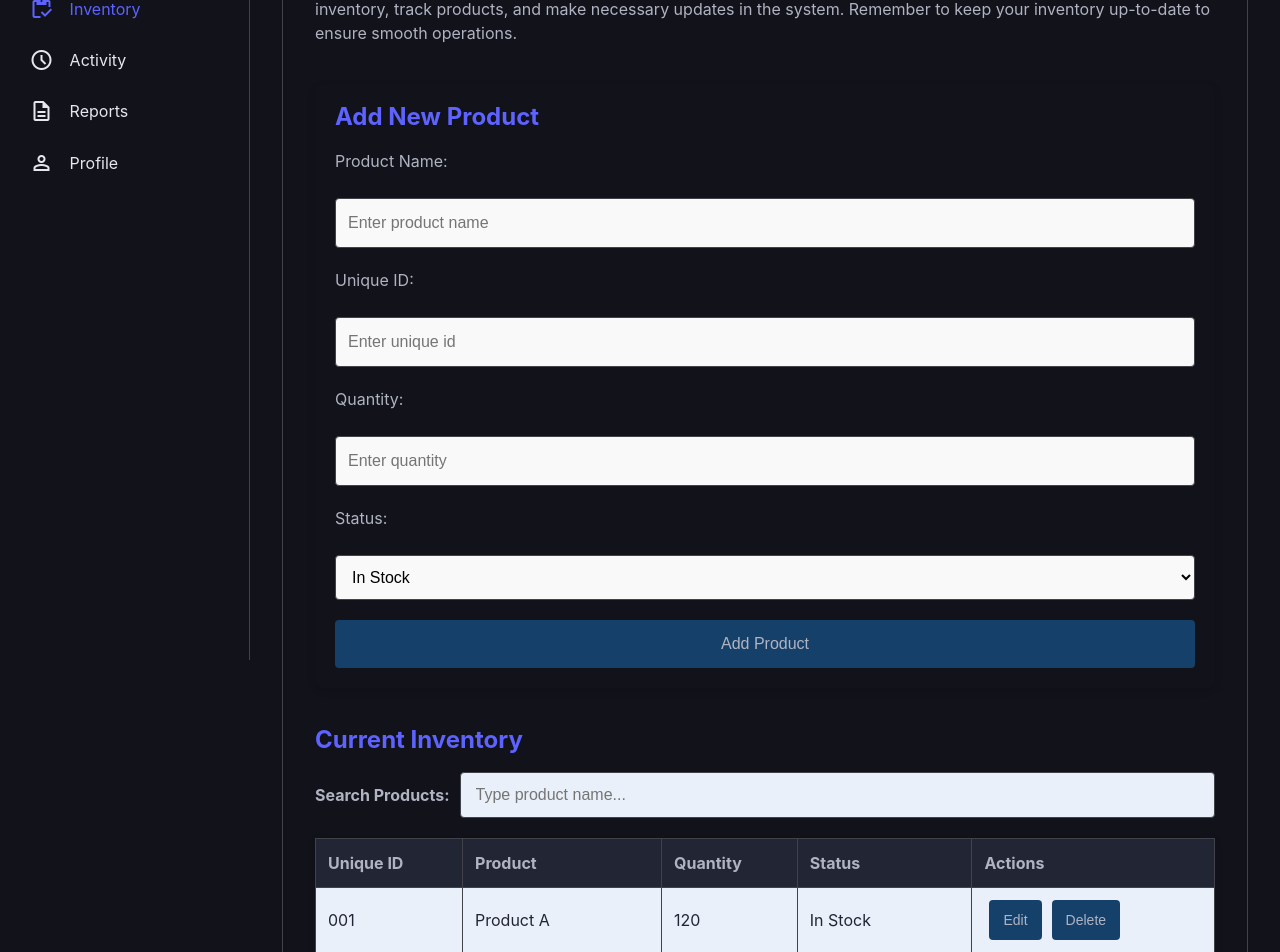
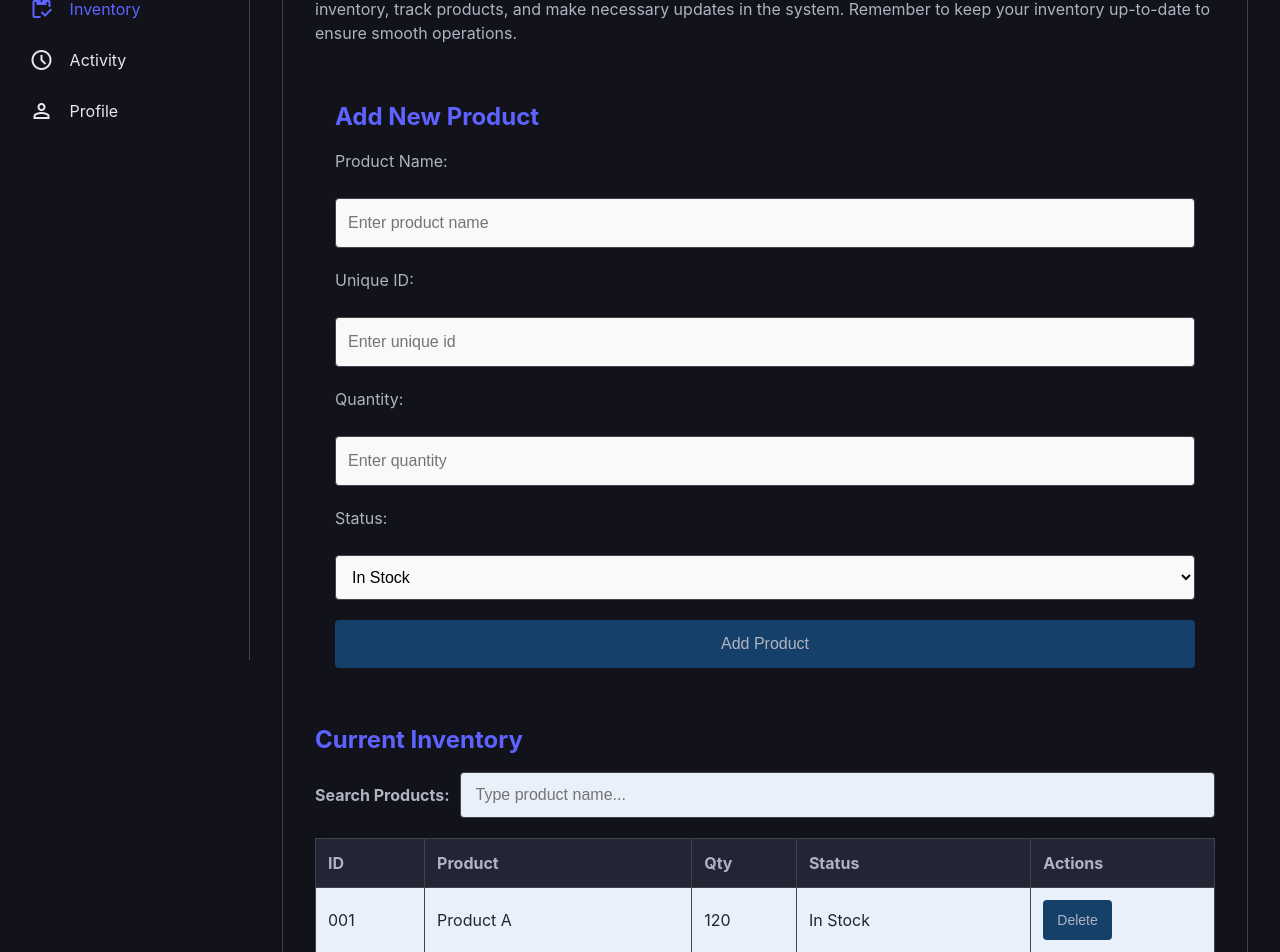
Before and after one commit to darren2581/inventory-management-system, a React (Create React App) app: page /inventory in a window 1280 px wide. Shown: the part 140-1092 px from the top of the page. Built offline with nearby package versions, Linux system fonts and the light colour scheme.

Commit message:
Reponsive layout for mobile

```diff
--- a/src/App.js
+++ b/src/App.js
@@ -2,7 +2,6 @@ import React from 'react';
 import { BrowserRouter as Router, Routes, Route } from 'react-router-dom';
 import Dashboard from './pages/Dashboard';
 import Profile from './pages/Profile';
-import Reports from './pages/Reports';
 import Inventory from './pages/Inventory';
 import Activity from './pages/Activity';
 
@@ -13,10 +12,9 @@ function App() {
         <Routes>
           {/* Define routes for each component */}
           <Route path="/" element={<Dashboard />} />
-          <Route path="/profile" element={<Profile />} />
-          <Route path="/reports" element={<Reports />} />
           <Route path="/inventory" element={<Inventory />} />
           <Route path="/activity" element={<Activity />} />
+          <Route path="/profile" element={<Profile />} />
         </Routes>
       </div>
     </Router>
--- a/src/pages/Activity.js
+++ b/src/pages/Activity.js
@@ -50,12 +50,6 @@ const Activity = () => {
             </Link>
           </li>
           <li>
-            <Link to="/reports">
-              <span className="material-symbols-outlined">description</span>
-              <span>Reports</span>
-            </Link>
-          </li>
-          <li>
             <Link to="/profile">
               <span className="material-symbols-outlined">person</span>
               <span>Profile</span>
@@ -101,9 +95,9 @@ const Activity = () => {
               <table>
                 <thead>
                   <tr>
-                    <th>Unique ID</th>
-                    <th>Product Name</th>
-                    <th>Quantity</th>
+                    <th>ID</th>
+                    <th>Product</th>
+                    <th>Qty</th>
                     <th>Status</th>
                   </tr>
                 </thead>
--- a/src/pages/Dashboard.js
+++ b/src/pages/Dashboard.js
@@ -49,12 +49,6 @@ const Dashboard = () => {
             <Link to="/activity">
               <span className="material-symbols-outlined">schedule</span>
               <span>Activity</span>
-            </Link>
-          </li>
-          <li>
-            <Link to="/reports">
-              <span className="material-symbols-outlined">description</span>
-              <span>Reports</span>
             </Link>
           </li>
           <li>
--- a/src/pages/Inventory.js
+++ b/src/pages/Inventory.js
@@ -59,12 +59,6 @@ const Inventory = () => {
             </Link>
           </li>
           <li>
-            <Link to="/reports">
-              <span className="material-symbols-outlined">description</span>
-              <span>Reports</span>
-            </Link>
-          </li>
-          <li>
             <Link to="/profile">
               <span className="material-symbols-outlined">person</span>
               <span>Profile</span>
@@ -76,7 +70,7 @@ const Inventory = () => {
         <div className="container-inventory">
           <h2 className="h2-Inventory">Inventory</h2>
           <p className="p-Inventory">
-            Theis Inventory section allows you to view, manage, and update your product stock levels.
+            The Inventory section allows you to view, manage, and update your product stock levels.
             You can monitor your inventory, track products, and make necessary updates in the system.
             Remember to keep your inventory up-to-date to ensure smooth operations.
           </p>
@@ -120,9 +114,9 @@ const Inventory = () => {
             <table>
               <thead>
                 <tr>
-                  <th>Unique ID</th>
+                  <th>ID</th>
                   <th>Product</th>
-                  <th>Quantity</th>
+                  <th>Qty</th>
                   <th>Status</th>
                   <th>Actions</th>
                 </tr>
@@ -135,7 +129,6 @@ const Inventory = () => {
                     <td>{product.quantity}</td>
                     <td>{product.status}</td>
                     <td>
-                      <button className="btn">Edit</button>
                       <button className="btn">Delete</button>
                     </td>
                   </tr>
--- a/src/pages/Profile.js
+++ b/src/pages/Profile.js
@@ -42,12 +42,6 @@ const Profile = () => {
               <span>Activity</span>
             </Link>
           </li>
-          <li>
-            <Link to="/reports">
-              <span className="material-symbols-outlined">description</span>
-              <span>Reports</span>
-            </Link>
-          </li>
           <li className="active">
             <Link to="/profile">
               <span className="material-symbols-outlined">person</span>
--- a/src/pages/Reports.js
+++ /dev/null
@@ -1,86 +0,0 @@
-import { React, useState } from 'react';
-import '../styles/Sidebar.css';
-import '../styles/Reports.css';
-import { Link } from 'react-router-dom';
-
-const Reports = () => {
-  const [isSidebarCollapsed, setSidebarCollapsed] = useState(false);
-
-  const toggleSidebar = () => {
-    setSidebarCollapsed(!isSidebarCollapsed);
-  };
-
-  return (
-    <div className={`App ${isSidebarCollapsed ? 'collapsed' : ''}`}>
-      <nav id="sidebar">
-        <ul>
-          <li className="first-child">
-            <span className="logo">Management</span>
-            <button onClick={toggleSidebar} id="toggle-btn">
-              <span className="material-symbols-outlined">
-                {isSidebarCollapsed
-                  ? 'keyboard_double_arrow_right'
-                  : 'keyboard_double_arrow_left'}
-              </span>
-            </button>
-          </li>
-          <li>
-            <Link to="/">
-              <span className="material-symbols-outlined">dashboard</span>
-              <span>Dashboard</span>
-            </Link>
-          </li>
-          <li>
-            <Link to="/inventory">
-              <span className="material-symbols-outlined">inventory</span>
-              <span>Inventory</span>
-            </Link>
-          </li>
-          <li>
-            <Link to="/activity">
-              <span className="material-symbols-outlined">schedule</span>
-              <span>Activity</span>
-            </Link>
-          </li>
-          <li className="active">
-            <Link to="/reports">
-              <span className="material-symbols-outlined">description</span>
-              <span>Reports</span>
-            </Link>
-          </li>
-          <li>
-            <Link to="/profile">
-              <span className="material-symbols-outlined">person</span>
-              <span>Profile</span>
-            </Link>
-          </li>
-        </ul>
-      </nav>
-      <main>
-        <div className="container">
-          <h2>Reports</h2>
-          <p>
-            The Reports section allows you to view various reports about your system's activity.
-            You can generate, view, and export reports for inventory, stocks, sales, and more.
-            Keep track of your business's performance through detailed and insightful reports.
-          </p>
-
-          {/* Example report section */}
-          <section className="report-section">
-            <h3>Monthly Sales Report</h3>
-            <p>This report provides an overview of the sales activities for the month. It includes total sales, product performance, and more.</p>
-            <button className="btn">Generate Report</button>
-          </section>
-
-          <section className="report-section">
-            <h3>Inventory Status Report</h3>
-            <p>This report shows the current status of your inventory, highlighting items in stock, low stock, and out of stock.</p>
-            <button className="btn">Generate Report</button>
-          </section>
-        </div>
-      </main>
-    </div>
-  );
-}
-
-export default Reports;
--- a/src/styles/Activity.css
+++ b/src/styles/Activity.css
@@ -137,3 +137,11 @@
 .inventory-list tr:hover {
     background-color: var(--div-hover-clr);
 }
+
+@media (max-width: 500px) {
+    .container-activity {
+        padding: 0;
+        border-radius: 10px;
+        border: none;
+    }
+}
--- a/src/styles/Dashboard.css
+++ b/src/styles/Dashboard.css
@@ -36,7 +36,8 @@
 }
 
 .stat-card {
-    background-color: var(--hover-clr); /* Slight contrast for stat cards */
+  background-color: var(--hover-clr);
+  /* Slight contrast for stat cards */
   color: var(--text-clr);
   padding: 1.5rem;
   border-radius: 8px;
@@ -89,11 +90,22 @@
 }
 
 .low-stock {
-    color: #ffa500; /* Orange for low stock */
+  color: #ffa500;
+  /* Orange for low stock */
   font-weight: bold;
 }
 
 .out-stock {
-    color: #ff4d4d; /* Red for out-of-stock */
+  color: #ff4d4d;
+  /* Red for out-of-stock */
   font-weight: bold;
 }
+
+
+@media (max-width: 500px) {
+  .container-dashboard {
+    padding: 0;
+    border-radius: 10px;
+    border: none;
+  }
+}
--- a/src/styles/Inventory.css
+++ b/src/styles/Inventory.css
@@ -158,7 +158,6 @@
     border: none;
     padding: 8px 14px;
     cursor: pointer;
-    margin: 0 5px;
     border-radius: 4px;
     font-size: 14px;
     transition: background-color 0.3s;
@@ -167,3 +166,11 @@
 .inventory-table td button:hover {
     background-color: var(--btn-hover-clr);
 }
+
+@media (max-width: 500px){
+    .container-inventory{
+        padding: 0;
+        border-radius: 10px;
+        border: none;
+    }
+}
--- a/src/styles/Profile.css
+++ b/src/styles/Profile.css
@@ -4,7 +4,7 @@
     padding: 2rem;
 }
 
-.container-profile{
+.container-profile {
     padding: 2rem;
     border-radius: 10px;
     border: 1px solid var(--line-clr);
@@ -48,8 +48,16 @@
     border-radius: 5px;
     cursor: pointer;
     transition: background-color 0.3s ease;
-  }
+}
 
-  .logout-btn:hover {
+.logout-btn:hover {
     background-color: var(--btn-hover-clr);
-  }
+}
+
+@media (max-width: 500px) {
+    .container-profile {
+        padding: 0;
+        border-radius: 10px;
+        border: none;
+    }
+}
--- a/src/styles/Sidebar.css
+++ b/src/styles/Sidebar.css
@@ -150,7 +150,7 @@ main {
 } */
 
 
-@media (max-width: 820px) {
+@media (max-width: 500px) {
   .App {
     grid-template-columns: 1fr;
   }
```
Also changed, not shown: src/styles/Reports.css (deleted). Lines whose indentation alone changed are shown as unchanged.
